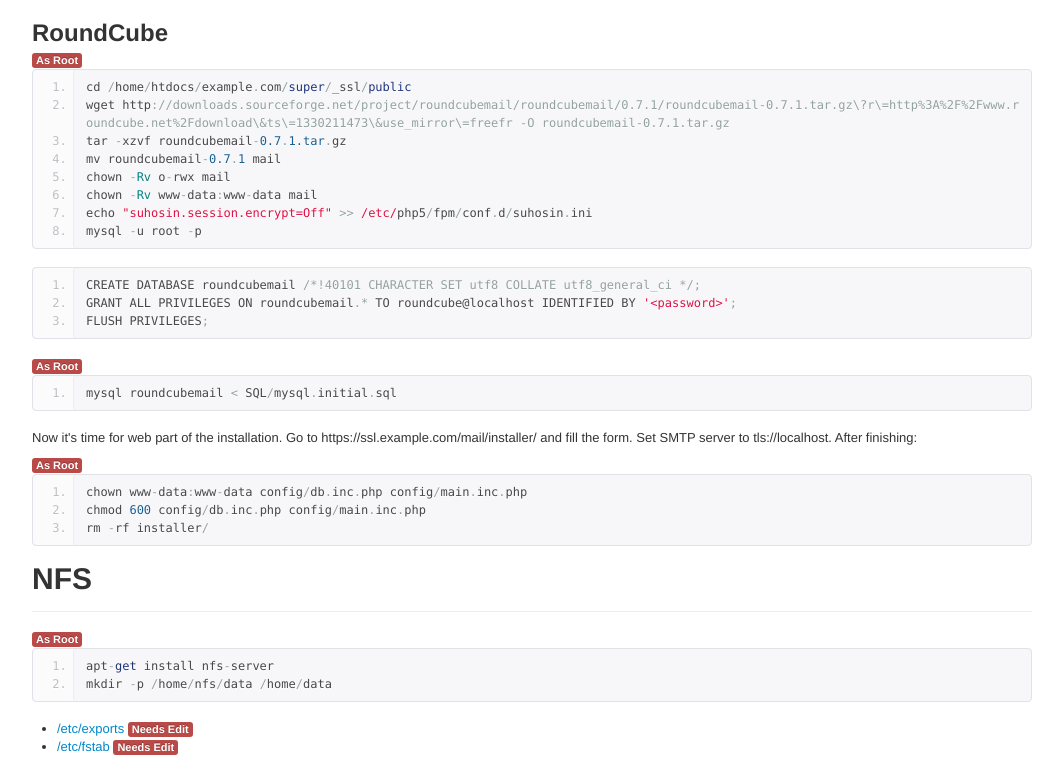
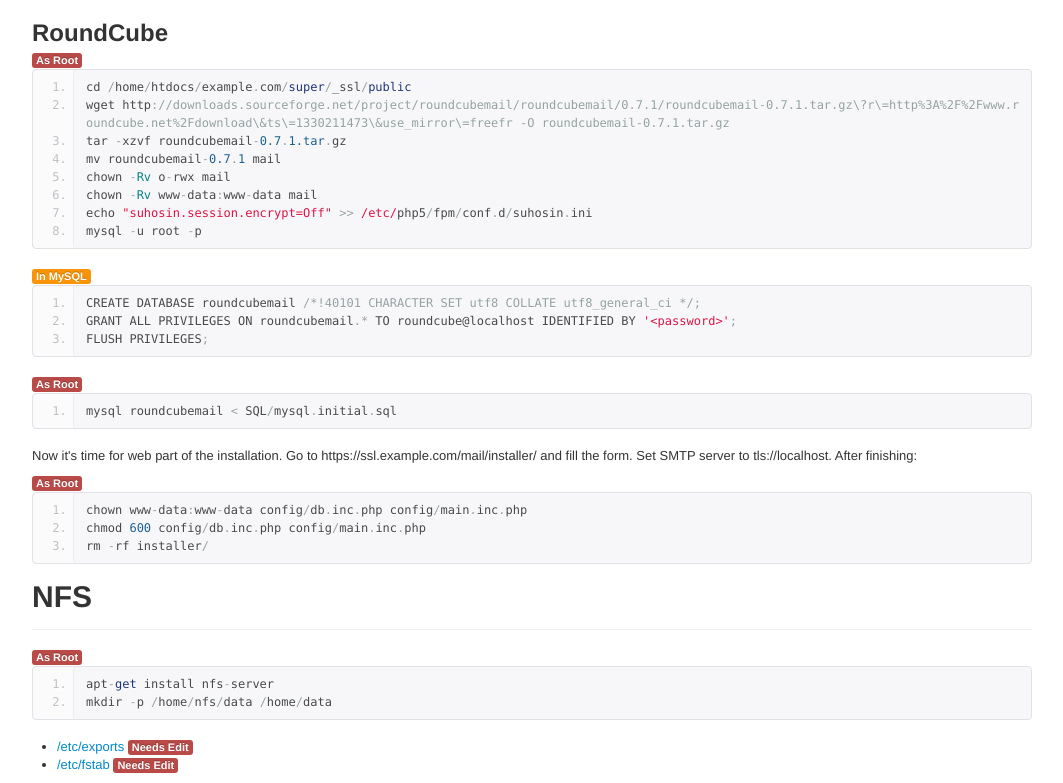
Before and after one commit to ajgon/DeeDee, a plain HTML site: page index.html in a window 1280 px wide. Shown: the part 4309-5092 px from the top of the page, without its empty margins (108-1171 px from the left). Drawn offline with Linux system fonts and the light colour scheme.

Commit message:
Added Label for MySQL in missing spot

```diff
--- a/index.html
+++ b/index.html
@@ -264,6 +264,7 @@
 chown -Rv www-data:www-data mail
 echo "suhosin.session.encrypt=Off" >> /etc/php5/fpm/conf.d/suhosin.ini
 mysql -u root -p</pre>
+            <span class="label label-warning">In MySQL</span>
             <pre class="prettyprint linenums mysql">CREATE DATABASE roundcubemail /*!40101 CHARACTER SET utf8 COLLATE utf8_general_ci */;
 GRANT ALL PRIVILEGES ON roundcubemail.* TO roundcube@localhost IDENTIFIED BY '&lt;password&gt;';
 FLUSH PRIVILEGES;</pre>
```
